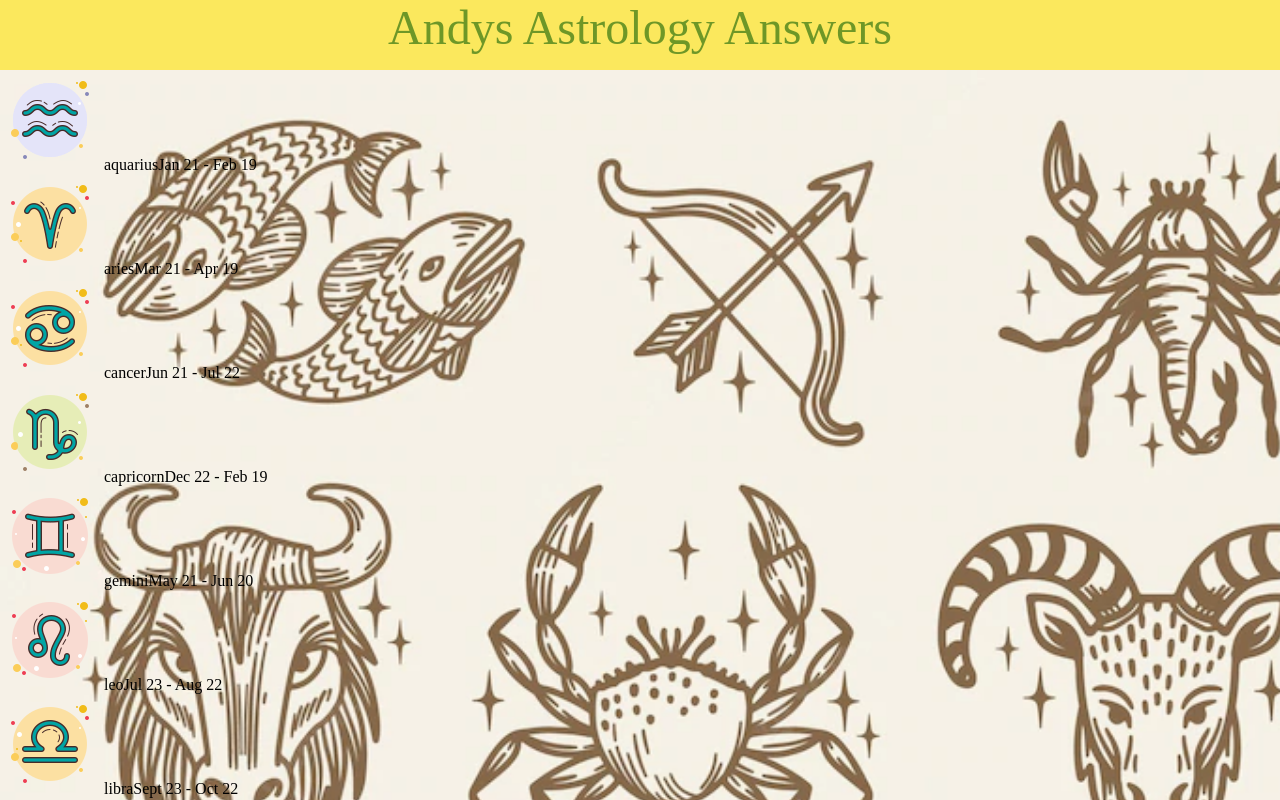
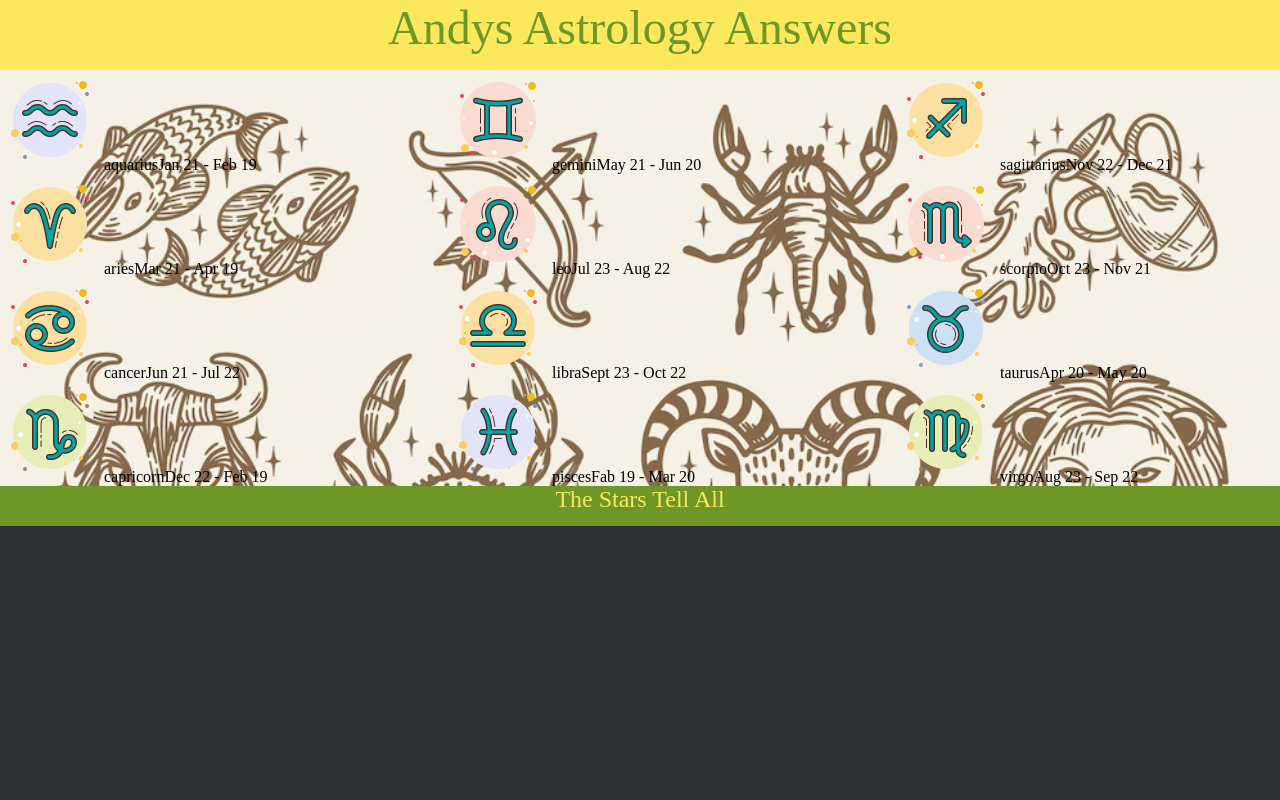
Before and after one commit to Andy-Mascaro/Zodiac-Signs-, a React (Create React App) app: page / in a window 1280 px wide. Shown: the top 800 px of the page. Built offline with nearby package versions, Linux system fonts and the light colour scheme.

Commit message:
more css styling

```diff
--- a/src/components/Main/Main.css
+++ b/src/components/Main/Main.css
@@ -2,4 +2,5 @@ main {
   background-repeat: no-repeat;
   background-size: cover;
     column-gap: 5vw;
+    columns: 300px 3;
   }
```
